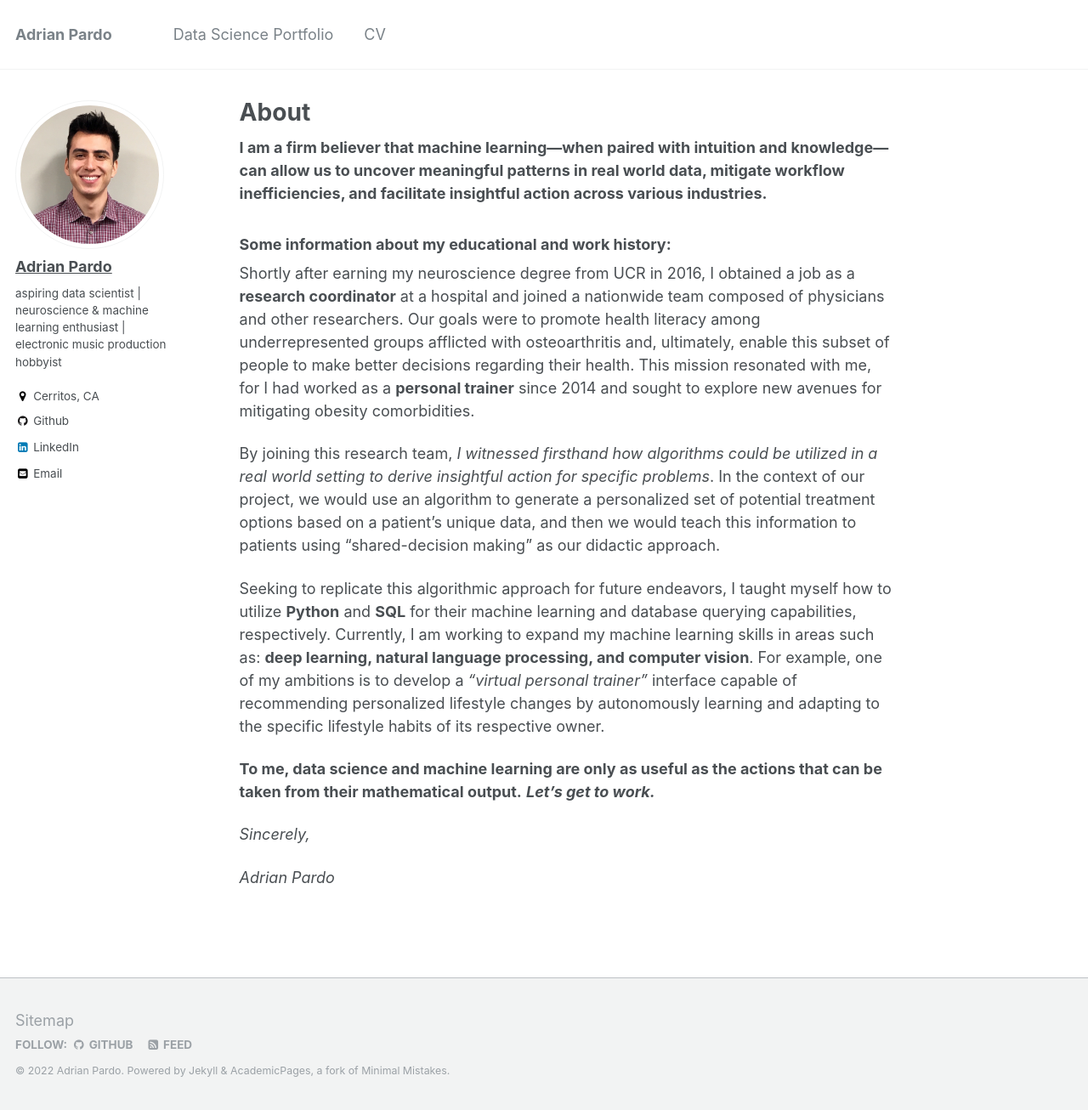
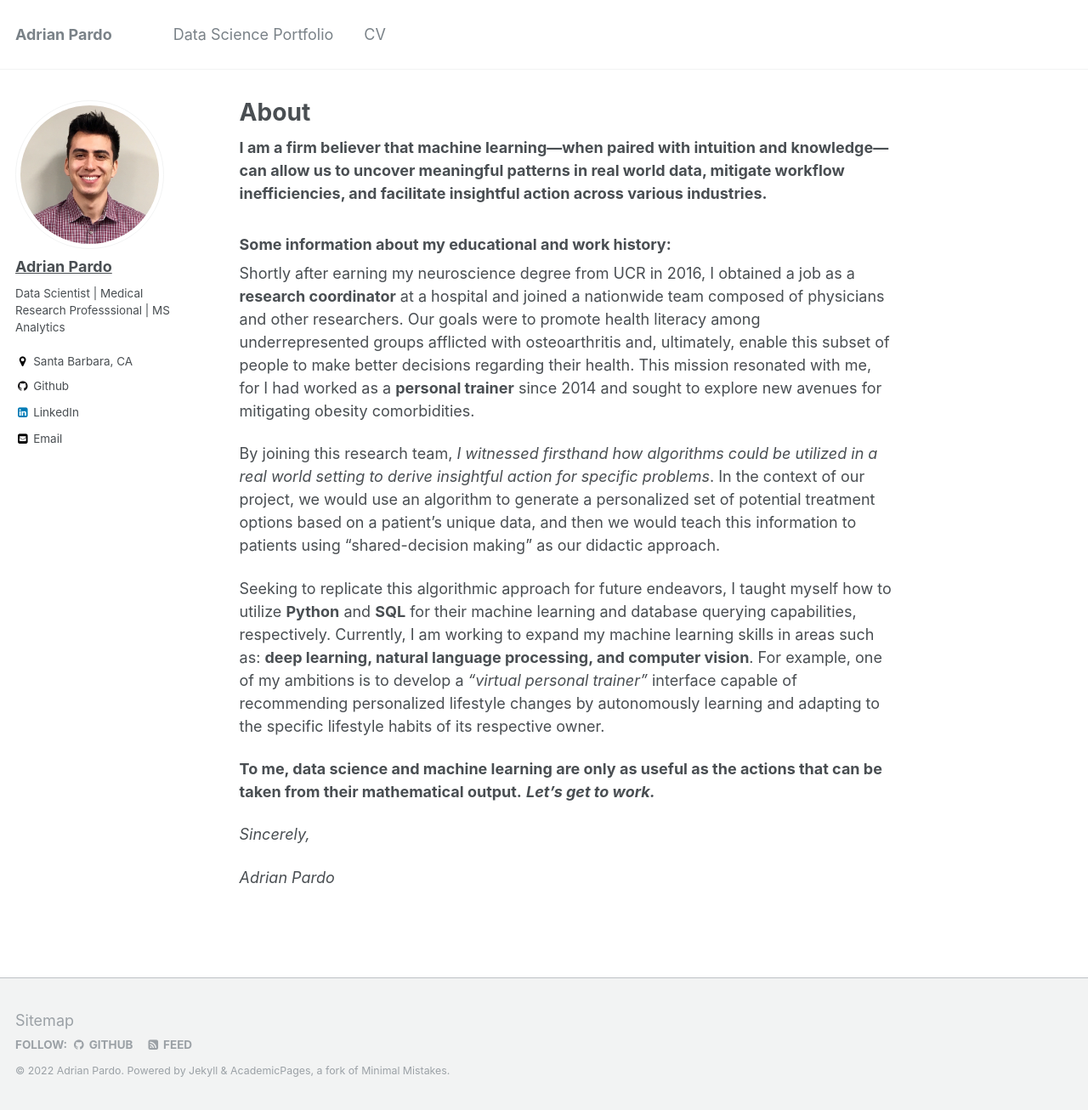
Before and after one commit to adrian-pardo/adrian-pardo.github.io, a Jekyll site: the page built from _pages/about.md, in a window 1280 px wide and 1306 px high. Shown: the whole window at 85% size. Built offline with Jekyll 4.4.1, drawn with Linux system fonts in a browser that asks for light colours.

Commit message:
Bio Modifications
bio modifications on _config.yml

```diff
--- a/_config.yml
+++ b/_config.yml
@@ -80,8 +80,8 @@ analytics:
 author:
   name             : "Adrian Pardo"
   avatar           : "Adrian_Pardo.jpg"
-  bio              : "aspiring data scientist | neuroscience & machine learning enthusiast | electronic music production hobbyist"
-  location         : "Cerritos, CA"
+  bio              : "Data Scientist | Medical Research Professsional | MS Analytics"
+  location         : "Santa Barbara, CA"
   employer         :
   googlescholar    :
   email            : "pardo.adrian@outlook.com"
```
Also changed, not shown: 3 other files.
